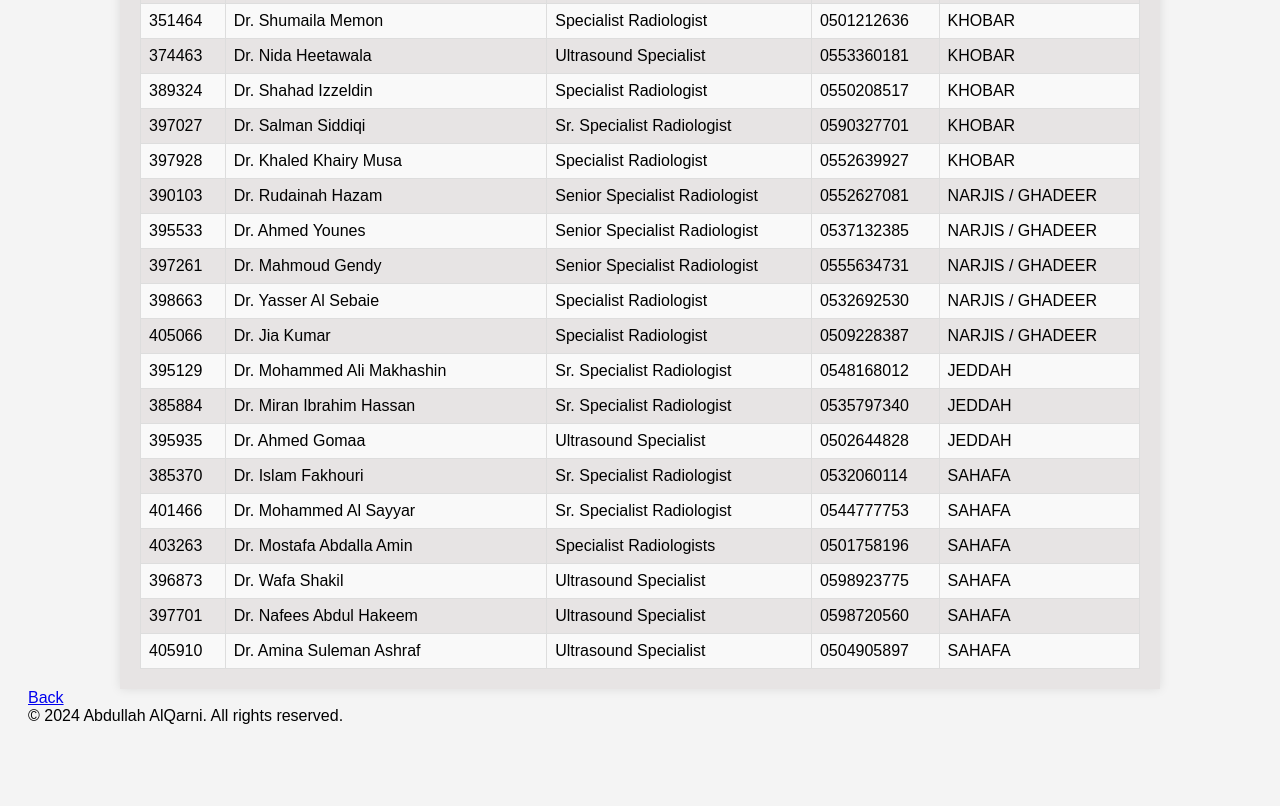
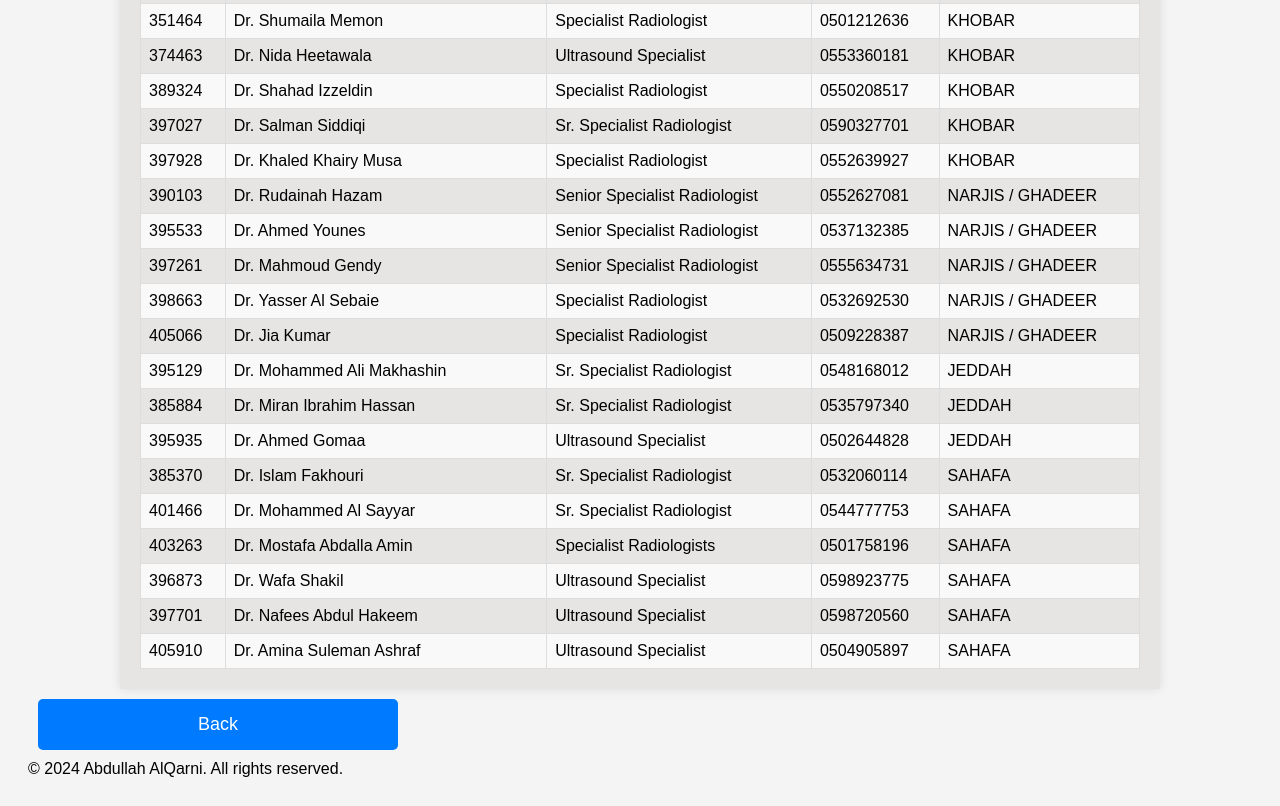
Before and after one commit to hmgradiology/phone-directory-trial, a plain HTML site: page radiology-specialist-contact.html in a window 1280 px wide. Shown: the part 1477-2283 px from the top of the page. Before the commit the page ends 2230 px from the top, so only its background shows below. Drawn offline with Linux system fonts and the light colour scheme.

Commit message:
style.css

```diff
--- a/style.css
+++ b/style.css
@@ -16,7 +16,7 @@
 .header {
     display: flex;
     align-items: center; /* Centers items vertically within the header */
-    justify-content: start; /* Aligns items to the start of the header container */
+    justify-content: center; /* Centers items horizontally within the header */
     /* ... other styling for your header ... */
 }
 
@@ -167,3 +167,24 @@ tr:nth-child(even) {
         }
     }
 }
+
+/* إضافة القاعدة لتحديد عرض الأزرار وتنسيقها */
+.button {
+    display: inline-block;
+    padding: 15px 30px;
+    font-size: 18px;
+    margin: 10px;
+    color: white;
+    background-color: #007bff;
+    border: none;
+    border-radius: 5px;
+    cursor: pointer;
+    text-decoration: none;
+    transition: background-color 0.3s ease;
+    width: 300px; /* تحديد عرض ثابت للأزرار */
+    text-align: center; /* توسيط النص داخل الزر */
+}
+
+.button:hover {
+    background-color: #0056b3;
+}
```
